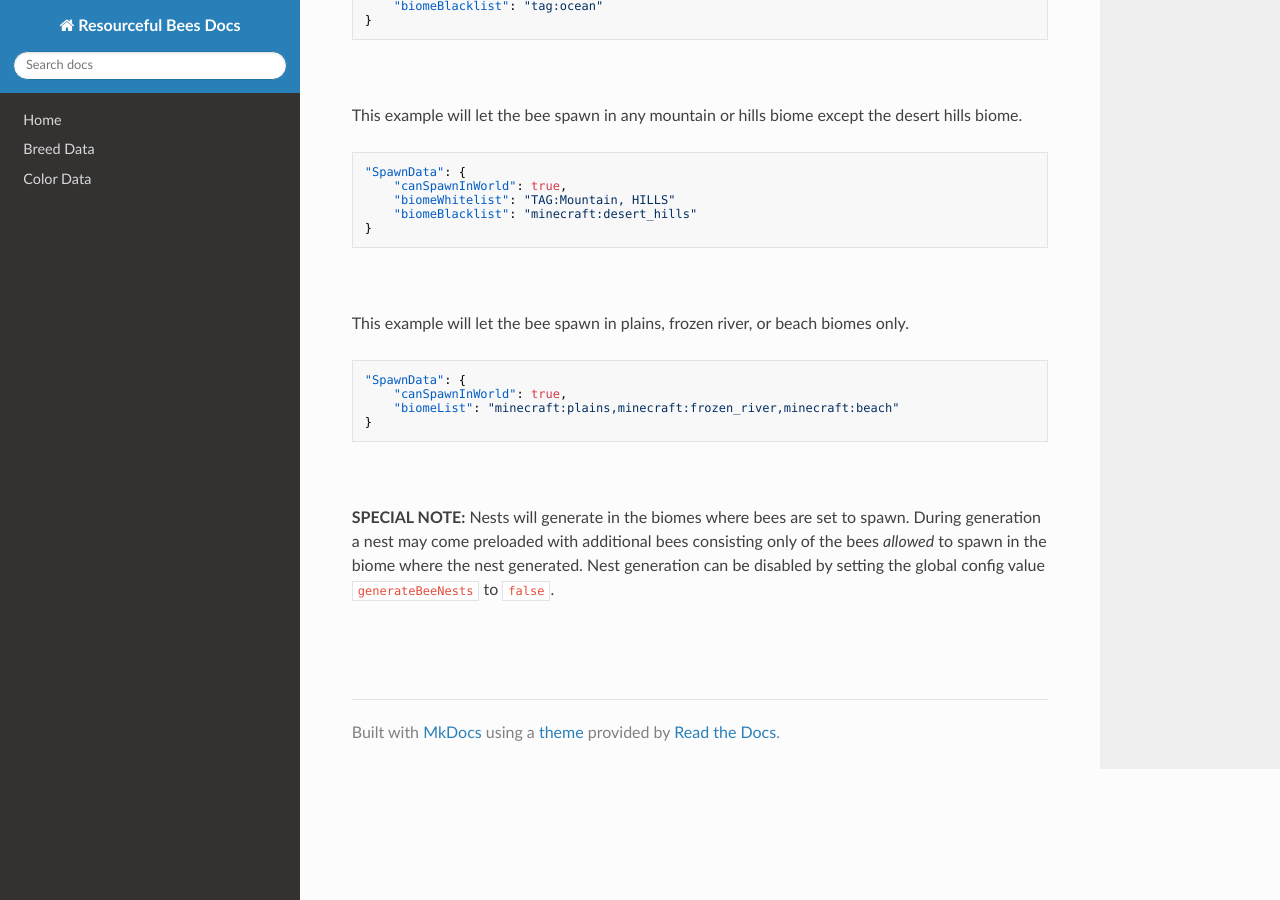
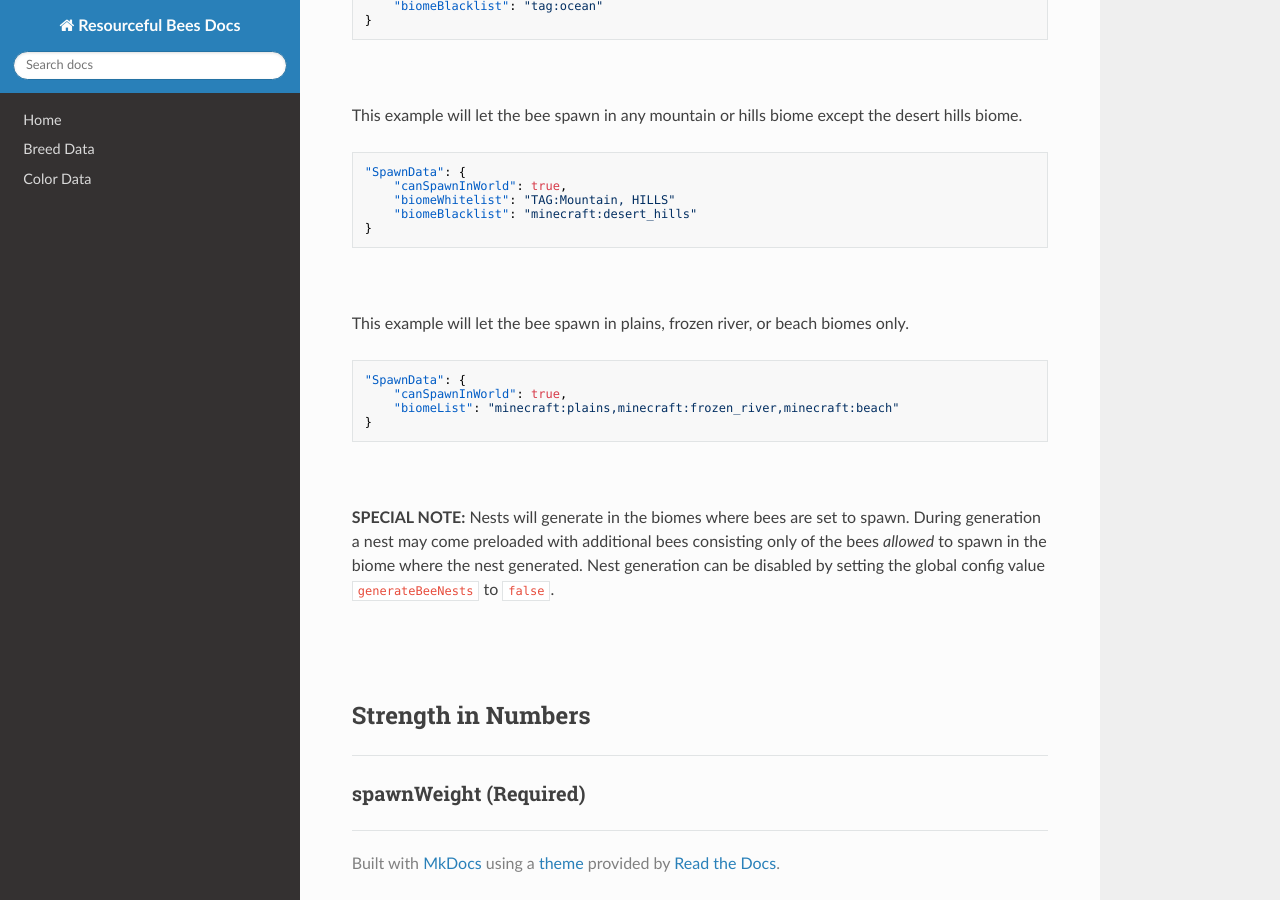
Before and after one commit to Team-Resourceful/ResourcefulBeesDocs, an MkDocs documentation site: the page built from docs/bee_data/spawn_data.md, in a window 1280 px wide and 900 px high, scrolled down 977 px. Built offline with MkDocs 1.6.1, drawn with Linux system fonts in a browser that asks for light colours; nearby versions of some CDN libraries.

Commit message:
docs/bee_data/spawn_data.md updated from https://stackedit.io/

```diff
--- a/docs/bee_data/spawn_data.md
+++ b/docs/bee_data/spawn_data.md
@@ -61,8 +61,11 @@ This example will let the bee spawn in plains, frozen river, or beach biomes onl
 <br>
 <br>
 
+## **Strength in Numbers**
+***
 
+### **spawnWeight** (Required)
 <!--stackedit_data:
-eyJoaXN0b3J5IjpbMTI1OTY0MjY4OCwxOTI4OTU3MjA3LDE2OD
-Q2MzMwNzFdfQ==
+eyJoaXN0b3J5IjpbLTE2MjY5MDU5NTgsMTkyODk1NzIwNywxNj
+g0NjMzMDcxXX0=
 -->
```
